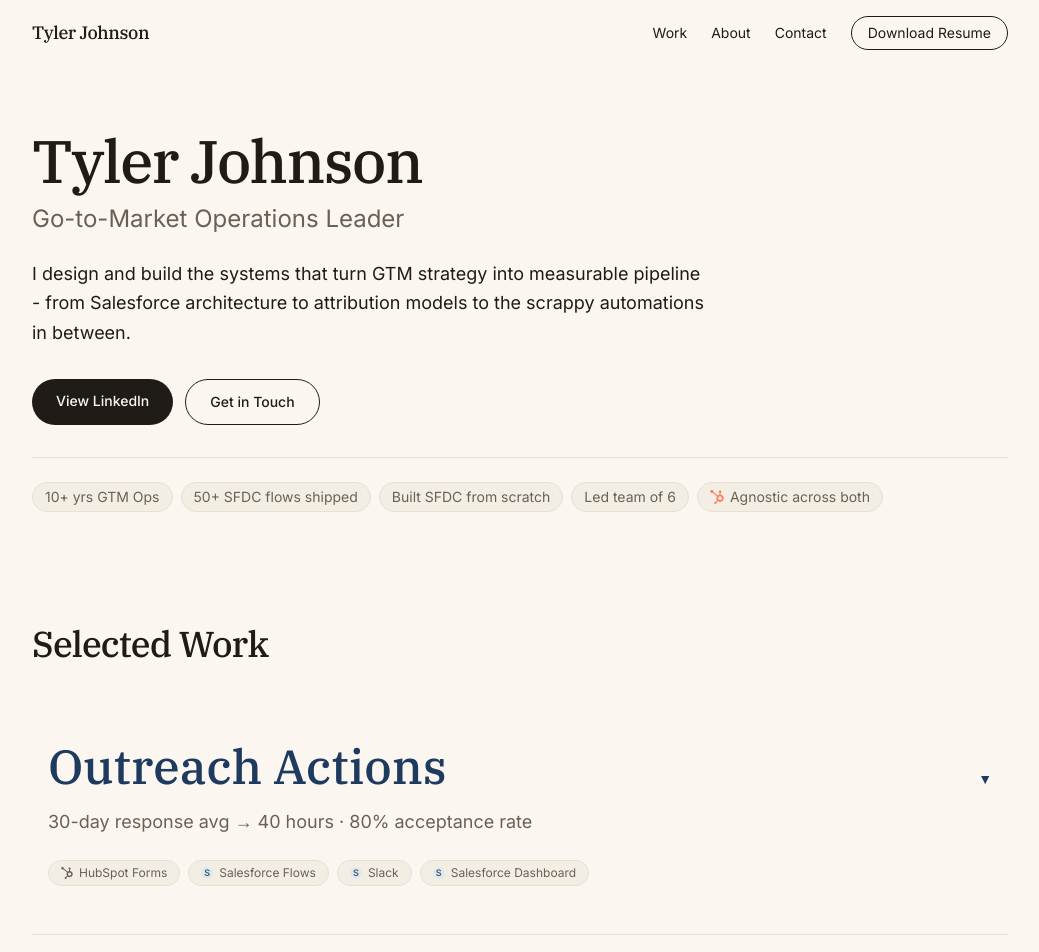
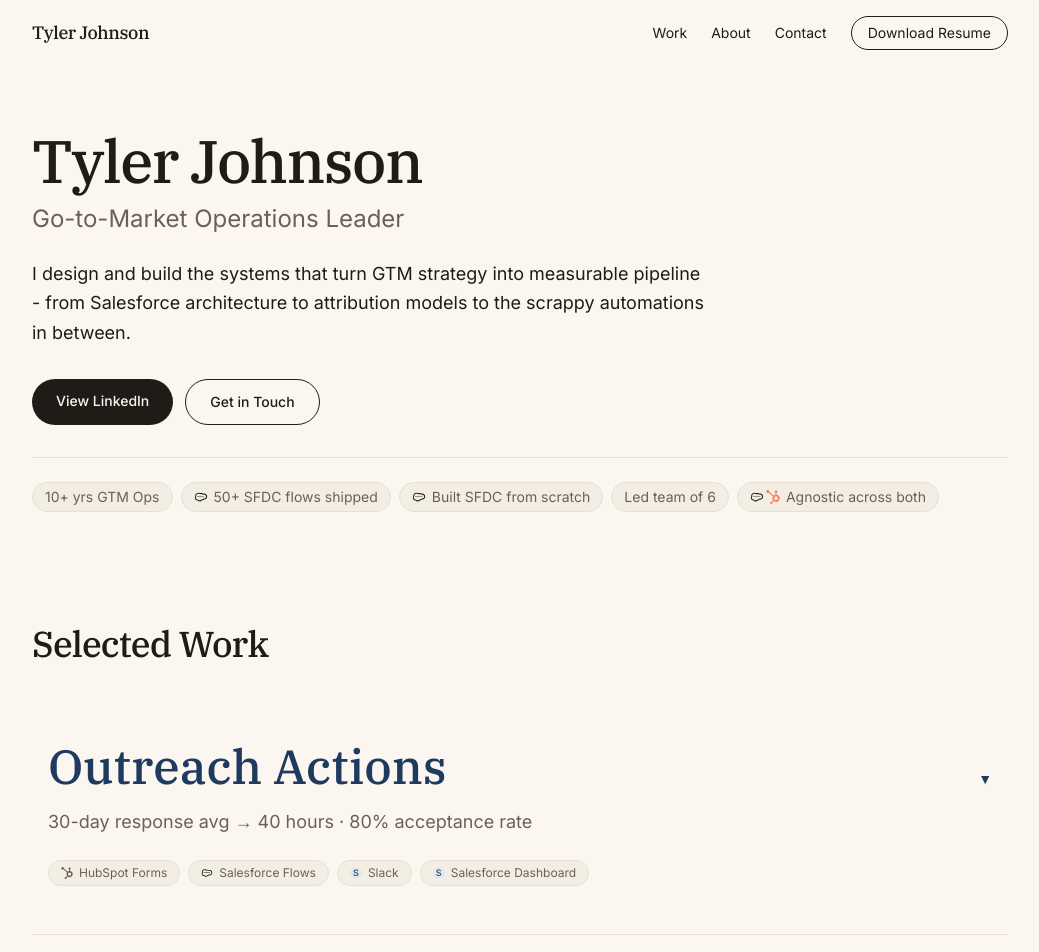
Before and after one commit to BurqueBone/tylerjohnson-site, a Next.js app: page / in a window 1280 px wide. Shown: the top 952 px of the page, without its empty margins (120-1159 px from the left). Built offline with nearby package versions, Linux system fonts and the light colour scheme.

Commit message:
feat: switch Salesforce to local SVG (multi-color brand cloud)

```diff
--- a/app/components/CaseStudyCard.tsx
+++ b/app/components/CaseStudyCard.tsx
@@ -4,14 +4,15 @@
 import type { CaseStudy } from "../content/case-studies";
 import { BrandIcon } from "./BrandIcon";
 
-// Map tool names to simple-icons slugs where available
-const TOOL_LOGOS: Record<string, string> = {
-  "HubSpot Forms": "hubspot",
-  "Salesforce Flows": "salesforce",
-  Salesforce: "salesforce",
-  Slack: "slack",
-  ZoomInfo: "zoominfo",
-  Coefficient: "coefficient",
+// Map tool names to either a simple-icons slug or a local logo file
+type LogoRef = { slug?: string; src?: string };
+const TOOL_LOGOS: Record<string, LogoRef> = {
+  "HubSpot Forms": { slug: "hubspot" },
+  "Salesforce Flows": { src: "/logos/salesforce.svg" },
+  Salesforce: { src: "/logos/salesforce.svg" },
+  Slack: { slug: "slack" },
+  ZoomInfo: { src: "/logos/zoominfo.png" },
+  Coefficient: { src: "/logos/coefficient.png" },
 };
 
 export function CaseStudyCard({ study }: { study: CaseStudy }) {
@@ -66,13 +67,18 @@
           aria-label="Tools used"
         >
           {study.tools.map((tool) => {
-            const logoSlug = TOOL_LOGOS[tool];
+            const logo = TOOL_LOGOS[tool];
             return (
               <li
                 key={tool}
                 className="inline-flex items-center gap-1.5 rounded-full border border-hairline bg-shell-alt px-3 py-1 text-xs text-ink-muted"
               >
-                <BrandIcon slug={logoSlug} label={tool} className="h-3 w-3" />
+                <BrandIcon
+                  slug={logo?.slug}
+                  logoSrc={logo?.src}
+                  label={tool}
+                  className="h-3 w-3"
+                />
                 <span>{tool}</span>
               </li>
             );
--- a/app/components/Hero.tsx
+++ b/app/components/Hero.tsx
@@ -1,18 +1,21 @@
 import { BrandIcon } from "./BrandIcon";
 
+type LogoRef = { slug?: string; src?: string };
 type Metric = {
   label: string;
-  logo?: string;
+  logo?: LogoRef;
   // For the special Agnostic pill, render two brand icons:
-  dualLogos?: [string, string];
+  dualLogos?: [LogoRef, LogoRef];
 };
+
+const SFDC: LogoRef = { src: "/logos/salesforce.svg" };
 
 const METRICS: Metric[] = [
   { label: "10+ yrs GTM Ops" },
-  { label: "50+ SFDC flows shipped", logo: "salesforce" },
-  { label: "Built SFDC from scratch", logo: "salesforce" },
+  { label: "50+ SFDC flows shipped", logo: SFDC },
+  { label: "Built SFDC from scratch", logo: SFDC },
   { label: "Led team of 6" },
-  { label: "Agnostic across both", dualLogos: ["salesforce", "hubspot"] },
+  { label: "Agnostic across both", dualLogos: [SFDC, { slug: "hubspot" }] },
 ];
 
 export function Hero() {
@@ -54,15 +57,17 @@
             {metric.dualLogos ? (
               <span className="flex items-center gap-0.5">
                 <BrandIcon
-                  slug={metric.dualLogos[0]}
-                  label={metric.dualLogos[0]}
+                  slug={metric.dualLogos[0].slug}
+                  logoSrc={metric.dualLogos[0].src}
+                  label={metric.label}
                   className="h-3.5 w-3.5"
                   brandColor
                   noFallback
                 />
                 <BrandIcon
-                  slug={metric.dualLogos[1]}
-                  label={metric.dualLogos[1]}
+                  slug={metric.dualLogos[1].slug}
+                  logoSrc={metric.dualLogos[1].src}
+                  label={metric.label}
                   className="h-3.5 w-3.5"
                   brandColor
                   noFallback
@@ -70,7 +75,8 @@
               </span>
             ) : (
               <BrandIcon
-                slug={metric.logo}
+                slug={metric.logo?.slug}
+                logoSrc={metric.logo?.src}
                 label={metric.label}
                 className="h-3.5 w-3.5 text-ink-muted"
                 noFallback
--- a/app/content/stack.ts
+++ b/app/content/stack.ts
@@ -6,7 +6,7 @@
     label: "CRM",
     groups: [
       [
-        { label: "Salesforce Sales Cloud", logo: "salesforce" },
+        { label: "Salesforce Sales Cloud", logoSrc: "/logos/salesforce.svg" },
         { label: "Automation" },
         { label: "Reporting" },
         { label: "Architecture" },
--- a/app/watershed/page.tsx
+++ b/app/watershed/page.tsx
@@ -16,18 +16,21 @@
   robots: { index: false, follow: false },
 };
 
+type LogoRef = { slug?: string; src?: string };
 type Metric = {
   label: string;
-  logo?: string;
-  dualLogos?: [string, string];
+  logo?: LogoRef;
+  dualLogos?: [LogoRef, LogoRef];
 };
+
+const SFDC: LogoRef = { src: "/logos/salesforce.svg" };
 
 const METRICS: Metric[] = [
   { label: "10+ yrs GTM Ops" },
-  { label: "50+ SFDC flows shipped", logo: "salesforce" },
-  { label: "Built SFDC from scratch", logo: "salesforce" },
+  { label: "50+ SFDC flows shipped", logo: SFDC },
+  { label: "Built SFDC from scratch", logo: SFDC },
   { label: "Led team of 6" },
-  { label: "Agnostic across both", dualLogos: ["salesforce", "hubspot"] },
+  { label: "Agnostic across both", dualLogos: [SFDC, { slug: "hubspot" }] },
 ];
 
 const WHY_THIS_FITS = [
@@ -99,15 +102,17 @@
                 {metric.dualLogos ? (
                   <span className="flex items-center gap-0.5">
                     <BrandIcon
-                      slug={metric.dualLogos[0]}
-                      label={metric.dualLogos[0]}
+                      slug={metric.dualLogos[0].slug}
+                      logoSrc={metric.dualLogos[0].src}
+                      label={metric.label}
                       className="h-3.5 w-3.5"
                       brandColor
                       noFallback
                     />
                     <BrandIcon
-                      slug={metric.dualLogos[1]}
-                      label={metric.dualLogos[1]}
+                      slug={metric.dualLogos[1].slug}
+                      logoSrc={metric.dualLogos[1].src}
+                      label={metric.label}
                       className="h-3.5 w-3.5"
                       brandColor
                       noFallback
@@ -115,7 +120,8 @@
                   </span>
                 ) : (
                   <BrandIcon
-                    slug={metric.logo}
+                    slug={metric.logo?.slug}
+                    logoSrc={metric.logo?.src}
                     label={metric.label}
                     className="h-3.5 w-3.5 text-ink-muted"
                     noFallback
```
